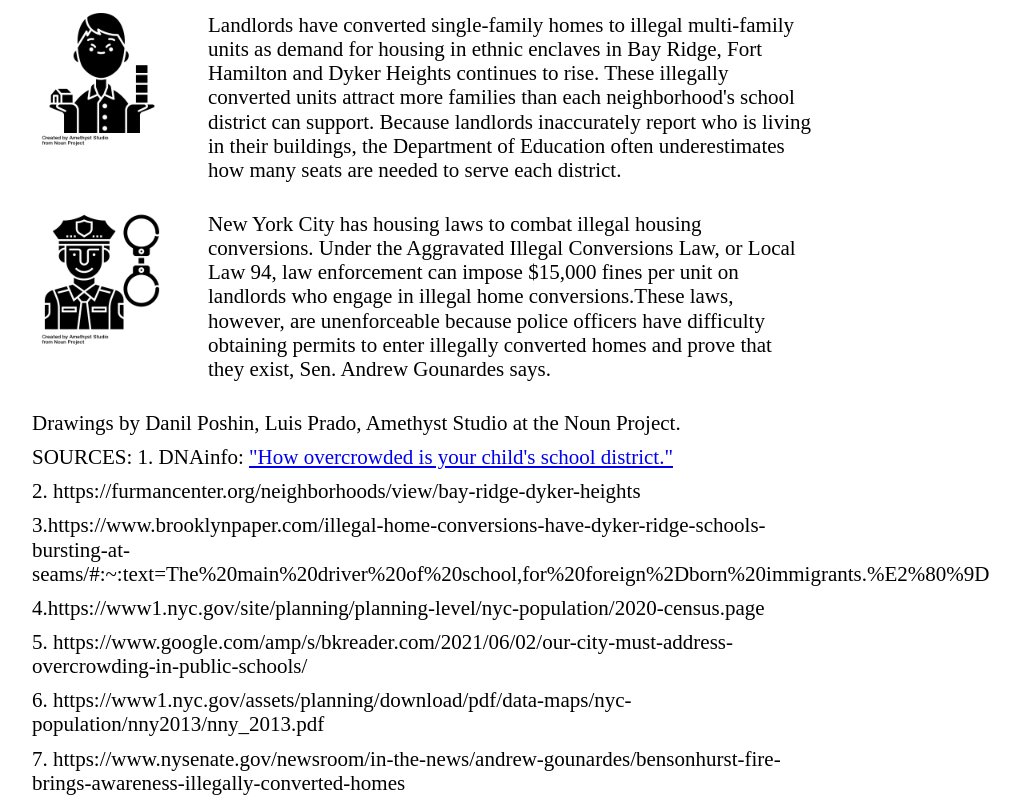
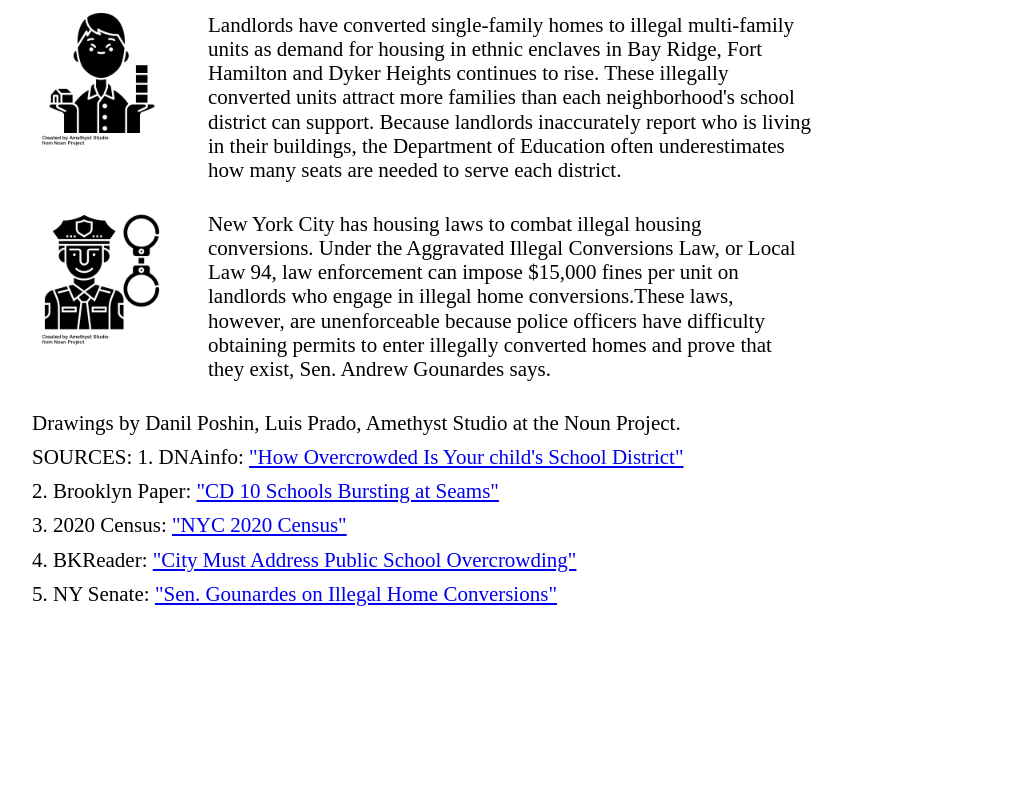
Before and after one commit to Enapolit/Iconproject, a plain HTML site: page index.html in a window 1280 px wide. Shown: the part 554-1359 px from the top of the page, without its empty margins (218-1238 px from the left). After the commit the page ends 1170 px from the top, so only its background shows below. Drawn offline with nearby package versions, Linux system fonts and the light colour scheme; files whose address does not match are found by name.

Commit message:
Update index.html

```diff
--- a/index.html
+++ b/index.html
@@ -48,13 +48,11 @@
     </div>
 
     <p>Drawings by Danil Poshin, Luis Prado, Amethyst Studio at the Noun Project.</p>
-      <p>SOURCES: 1. DNAinfo: <a href="https://www.google.com/amp/s/www.dnainfo.com/new-york/20150310/woodside/map-how-overcrowded-is-your-childs-school-district.amp">"How overcrowded is your child's school district."</a></p>
-      <p>2. https://furmancenter.org/neighborhoods/view/bay-ridge-dyker-heights</p>
-       <p>3.https://www.brooklynpaper.com/illegal-home-conversions-have-dyker-ridge-schools-bursting-at-seams/#:~:text=The%20main%20driver%20of%20school,for%20foreign%2Dborn%20immigrants.%E2%80%9D</p>
-       <p>4.https://www1.nyc.gov/site/planning/planning-level/nyc-population/2020-census.page</p>
-       <p>5. https://www.google.com/amp/s/bkreader.com/2021/06/02/our-city-must-address-overcrowding-in-public-schools/</p>
-       <p>6. https://www1.nyc.gov/assets/planning/download/pdf/data-maps/nyc-population/nny2013/nny_2013.pdf</p>
-       <p>7. https://www.nysenate.gov/newsroom/in-the-news/andrew-gounardes/bensonhurst-fire-brings-awareness-illegally-converted-homes</p>
+      <p>SOURCES: 1. DNAinfo: <a href="https://www.google.com/amp/s/www.dnainfo.com/new-york/20150310/woodside/map-how-overcrowded-is-your-childs-school-district.amp">"How Overcrowded Is Your child's School District"</a></p>
+       <p>2. Brooklyn Paper: <a href=https://www.brooklynpaper.com/illegal-home-conversions-have-dyker-ridge-schools-bursting-at-seams/#:~:text=The%20main%20driver%20of%20school,for%20foreign%2Dborn%20immigrants.%E2%80%9D">"CD 10 Schools Bursting at Seams"</a></p>
+       <p>3. 2020 Census: <a href=https://www1.nyc.gov/site/planning/planning-level/nyc-population/2020-census.page">"NYC 2020 Census"</a></p>
+       <p>4. BKReader: <a href=https://www.google.com/amp/s/bkreader.com/2021/06/02/our-city-must-address-overcrowding-in-public-schools/">"City Must Address Public School Overcrowding"</a></p>
+       <p>5. NY Senate: <a href=https://www.nysenate.gov/newsroom/in-the-news/andrew-gounardes/bensonhurst-fire-brings-awareness-illegally-converted-homes">"Sen. Gounardes on Illegal Home Conversions"</a></p>
 
 
  <!-- Moved this below the sources so they would be included in the container. -->
```
